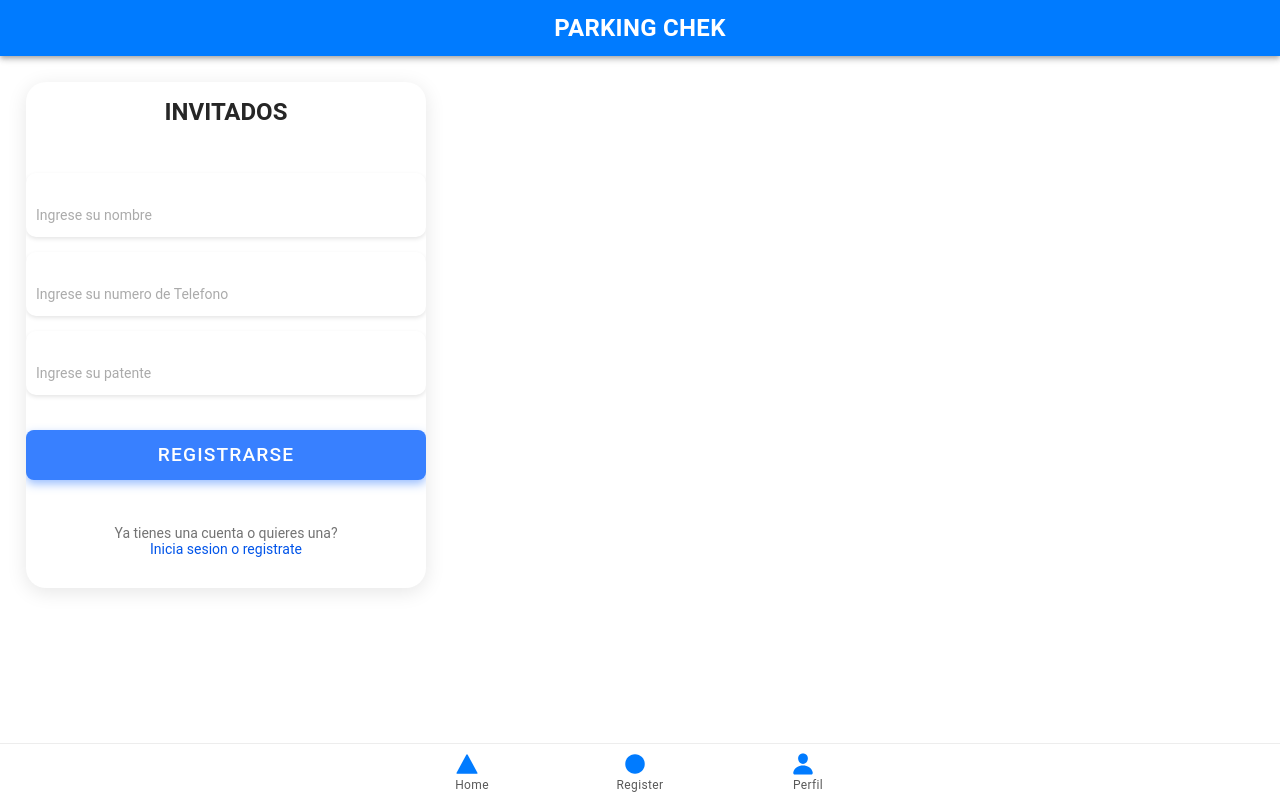
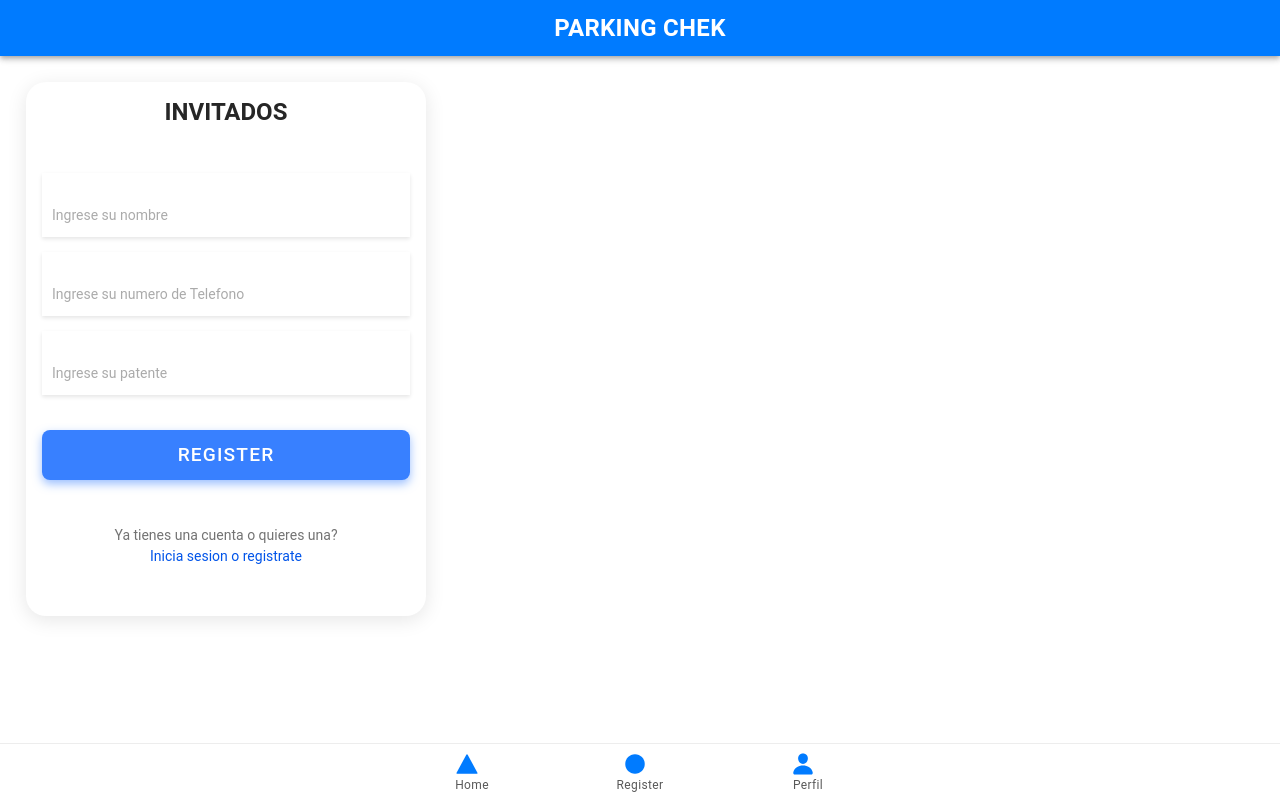
Before and after one commit to ffuentealba19/TDI4_G7, a React (Vite) app in the folder Parking Check/: page /invited in a window 1280 px wide. Built offline with nearby package versions, Linux system fonts and the light colour scheme.

Commit message:
Solución div mal centrado

```diff
--- a/Parking Check/src/pages/invited/invited.css
+++ b/Parking Check/src/pages/invited/invited.css
@@ -28,21 +28,16 @@
 .invited-input-field {
     --padding-start: 10px;
     --padding-end: 10px;
-    border-radius: 10px;
+
   }
 
-.invited-forgot-password {
-    display: block;
-    text-align: right;
-    margin-top: 10px;
-    color: #007bff;
-    cursor: pointer;
-  }
+
 
 .invited-button{
     margin-top: 20px;
-    background: linear-gradient(90deg, #FFC107 0%, #FFEB3B 100%);
-    color: white;
+
+
+    color: rgb(255, 255, 255);
     border-radius: 10px;
   }
 
@@ -55,14 +50,3 @@
     color: #FFC107;
     cursor: pointer;
   }
-
-ion-segment-button {
-    background: transparent;
-    color: #000000;
-  }
-
-ion-segment-button.checked {
-    background: linear-gradient(90deg, #FFC107 0%, #FFEB3B 100%);
-    color: white;
-    border-radius: 10px;
-  }
--- a/Parking Check/src/pages/invited/invited.tsx
+++ b/Parking Check/src/pages/invited/invited.tsx
@@ -15,11 +15,12 @@ const Invited: React.FC = () => {
           <IonCardHeader>
             <IonCardTitle className="card-title">INVITADOS</IonCardTitle>
           </IonCardHeader>
+          <IonCardContent >
             <div className="invited-input-wrapper">
                   <IonInput type="text" placeholder="Ingrese su nombre" className="invited-input-field" clearInput={true}  ></IonInput>
                   <IonInput type="tel" placeholder="Ingrese su numero de Telefono" className="invited-input-field" clearInput={true}></IonInput>
                   <IonInput type="text" placeholder="Ingrese su patente" className="invited-input-field" clearInput={true}></IonInput>
-                <IonButton expand="block" className="invited-button">REGISTRARSE</IonButton>
+                  <IonButton expand="block" className="invited-button">REGISTER</IonButton>
                   <div className="invited-guest-session">
                     <IonLabel>Ya tienes una cuenta o quieres una? </IonLabel><br></br>
                     <IonLabel color="primary" className="invited-guest-link" >
@@ -28,6 +29,7 @@ const Invited: React.FC = () => {
                   </div>
                   <br/>
             </div>
+          </IonCardContent>
           </IonCard>
         </IonContent>
       </IonPage>
```
Lines whose indentation alone changed are shown as unchanged.
